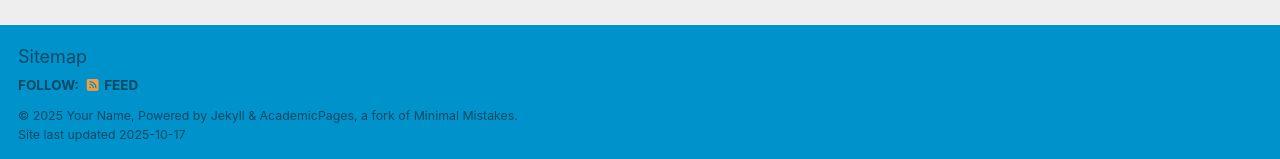
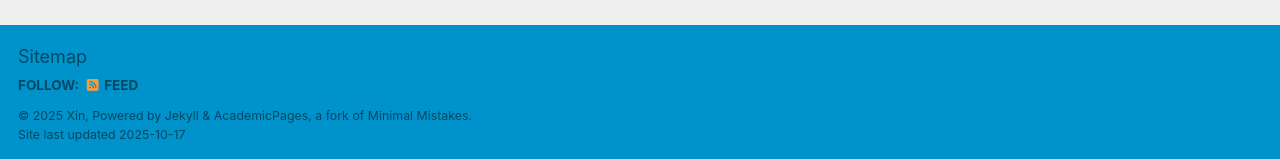
Before and after one commit to Mansion-ZX/Mansion-ZX.github.io, a Jekyll site: the page built from _pages/about.md, in a window 1280 px wide and 900 px high, scrolled down 3890 px. Shown: the part 738-897 px from the top of the window. Built offline with Jekyll 4.4.1, drawn with Linux system fonts in a browser that asks for light colours; some web fonts are replaced; a script that is not in the unit is left out.

Commit message:
Update _config.yml

```diff
--- a/_config.yml
+++ b/_config.yml
@@ -11,7 +11,7 @@ locale                   : "en-US"
 site_theme               : "air" # Currently available options are "default", "air"
 title                    : "Homepage"
 title_separator          : "-"
-name                     : &name "Your Name"
+name                     : &name "Xin"
 description              : &description "Your Name's academic portfolio"   # Update this with a general description of your site, this is the default if not overridden by a page
 url                      : https://mansion-zx.github.io # The base hostname & protocol for your site e.g. "https://[your GitHub username].github.io",
                                                            # or if you already have some other page hosted on Github then use "https://[your GitHub username].github.io/[Your Repo Name]"
```
